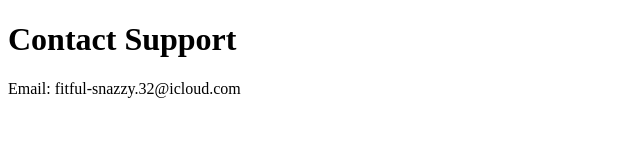
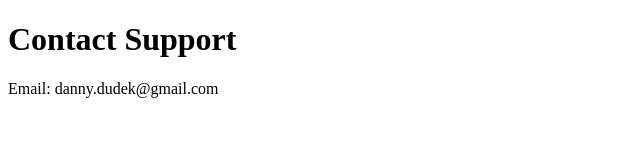
Before and after one commit to danindub/BestDNS-support, a plain HTML site: page index.html in a window 1280 px wide. Shown: the full height of the page, 0-640 px from the left. Drawn offline with Linux system fonts and the light colour scheme.

Commit message:
Update support email address in index.html

```diff
--- a/index.html
+++ b/index.html
@@ -3,6 +3,6 @@
 <head><title>Support</title></head>
 <body>
 <h1>Contact Support</h1>
-<p>Email: fitful-snazzy.32@icloud.com</p>
+<p>Email: danny.dudek@gmail.com</p>
 </body>
 </html>
```
